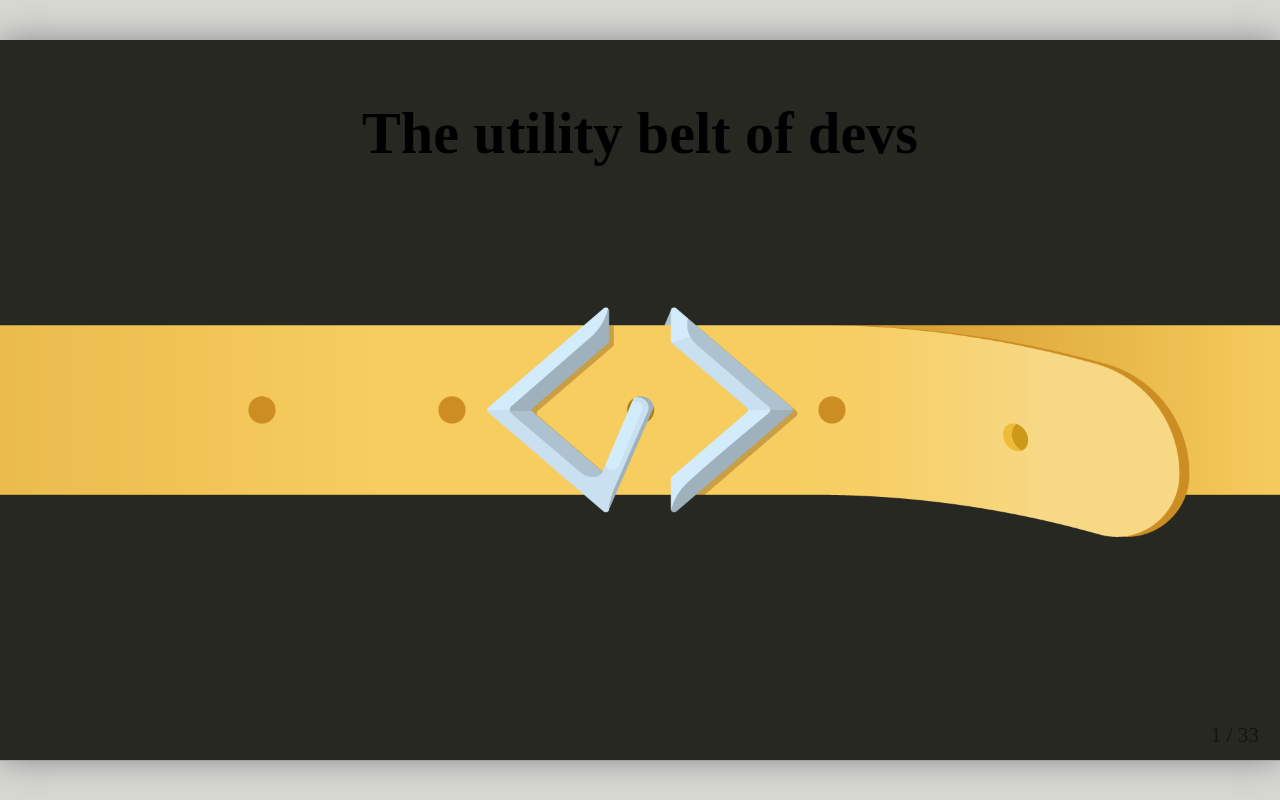
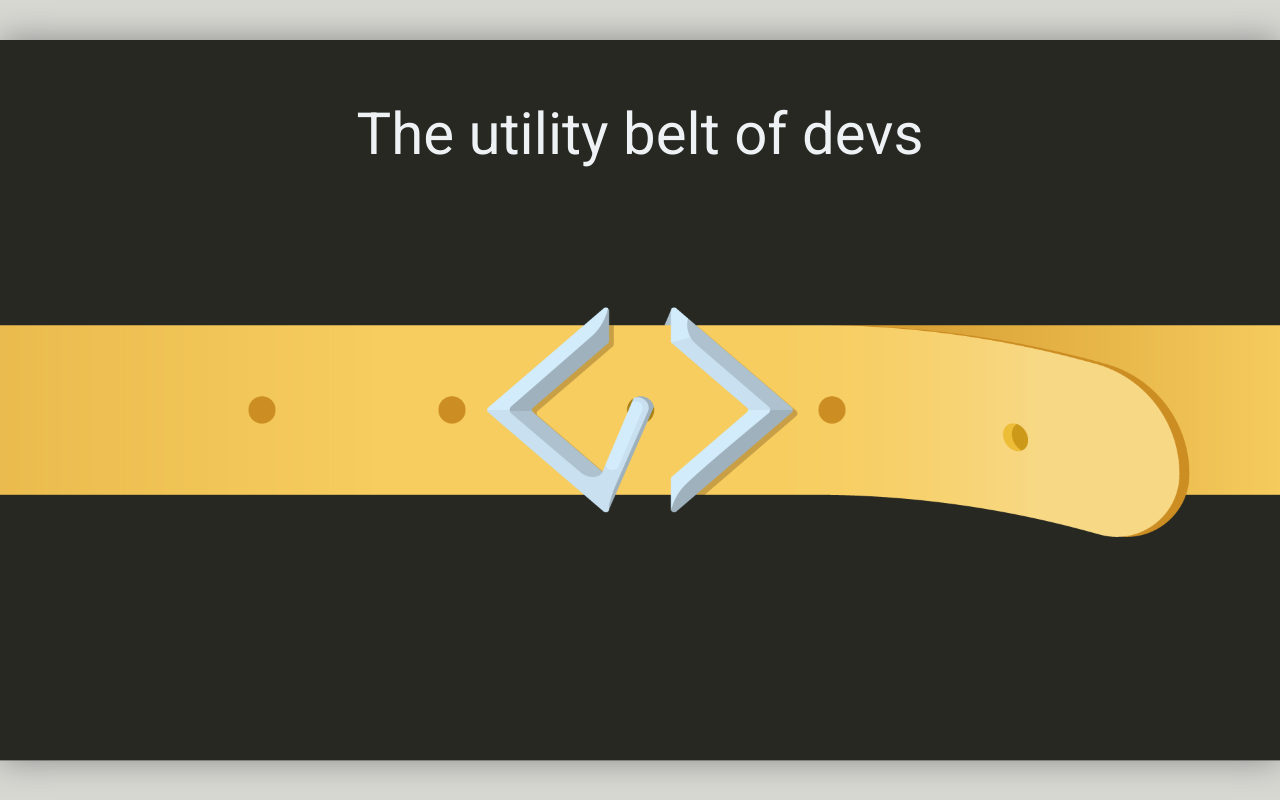
Before and after one commit to sbehrends/talk-utility-belt-of-devs, a plain HTML site: page index.html in a window 1280 px wide. Drawn offline with Linux system fonts and the light colour scheme; the site is published under a folder, as on GitHub Pages, so addresses that start at the root find nothing.

Commit message:
Fixing css path for gh-pages

```diff
--- a/index.html
+++ b/index.html
@@ -3,8 +3,8 @@
   <head>
     <title>The utility belt of devs - Sergio Behrends</title>
     <meta charset="utf-8">
-    <link rel="stylesheet" type="text/css" href="/css/slides.css">
-    <link rel="stylesheet" type="text/css" href="/css/fontello.css">
+    <link rel="stylesheet" type="text/css" href="css/slides.css">
+    <link rel="stylesheet" type="text/css" href="css/fontello.css">
     <style>
       @import url(https://fonts.googleapis.com/css?family=Ubuntu+Mono:400,700,400italic);
       @import url(http://fonts.googleapis.com/css?family=Roboto:400,300,700,500);
```
